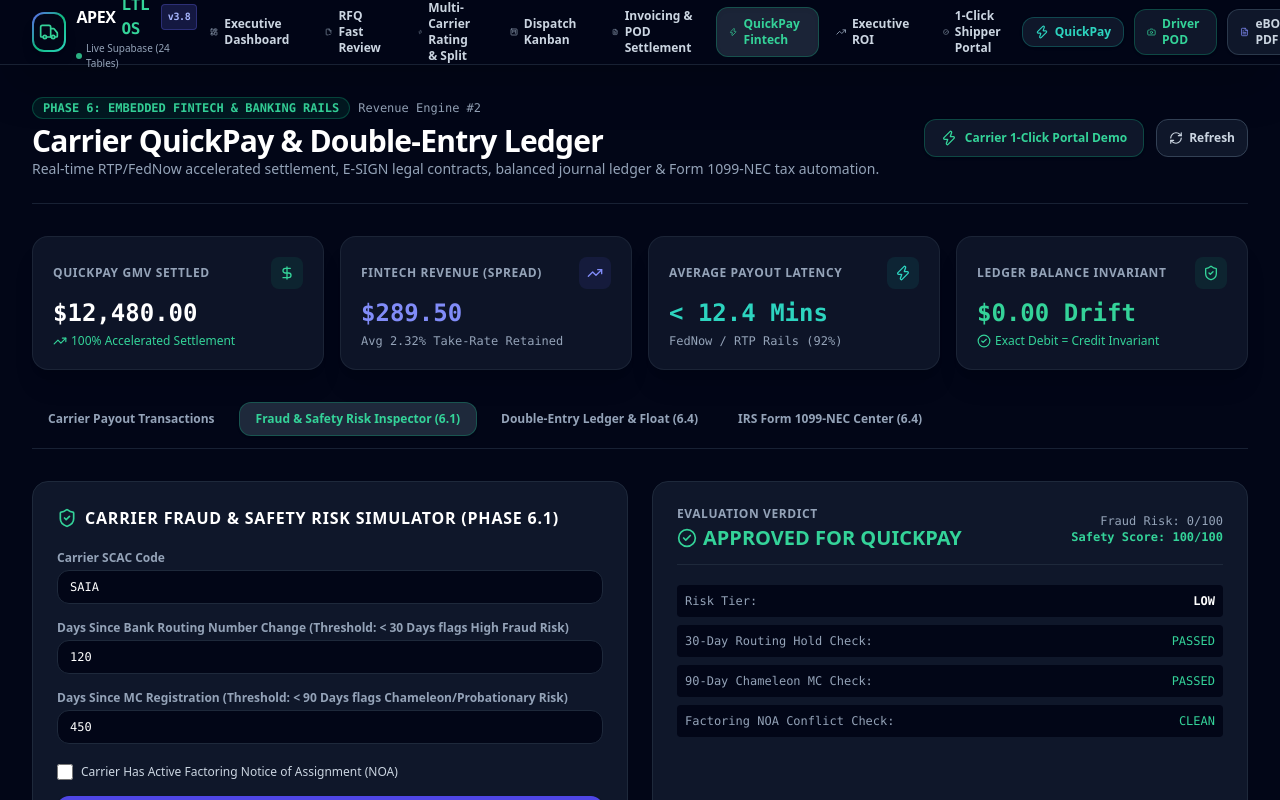
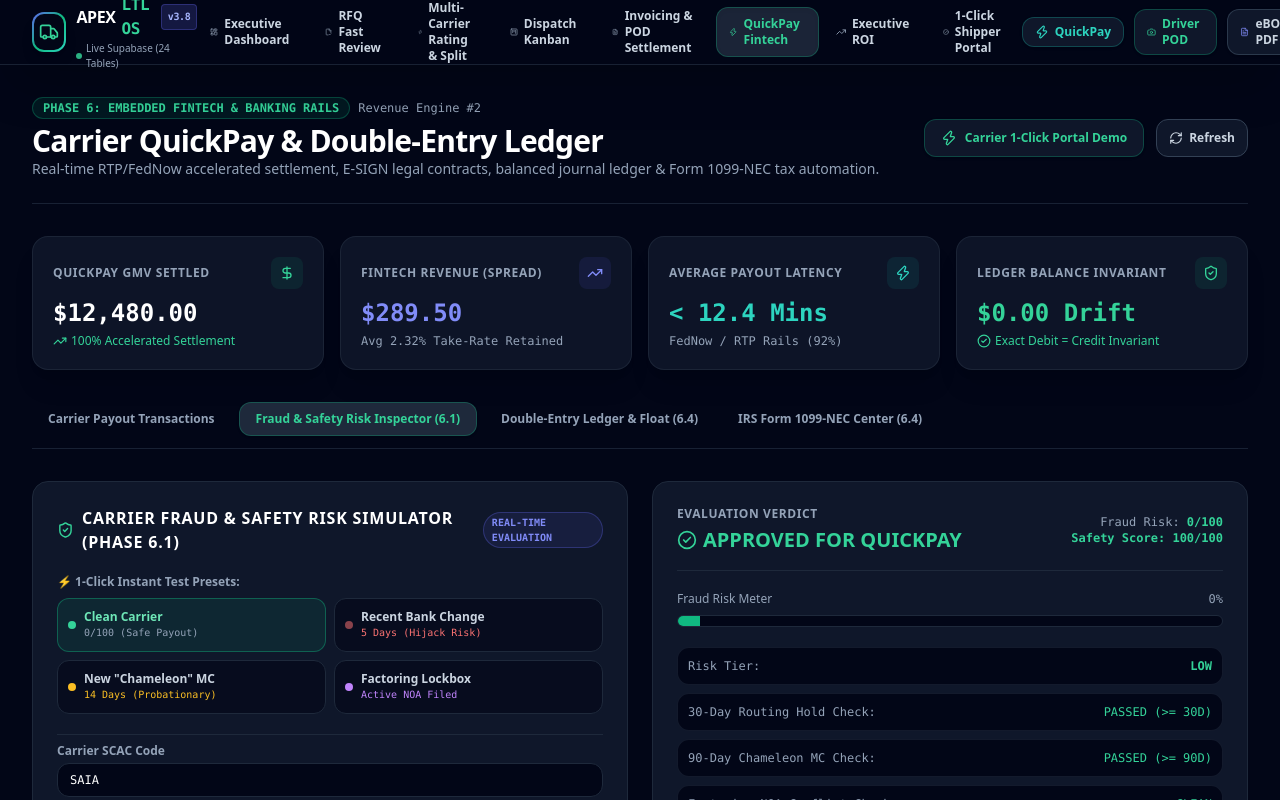
Before and after one commit to wararkarkrishna-cmd/ltl_startup, a Next.js app: page /quickpay in a window 1280 px wide. Both pictures are taken after a click on the button "Fraud & Safety Risk Inspector (6.1)". Shown: the top 800 px of the page. Built offline with nearby package versions, Linux system fonts and the light colour scheme.

Commit message:
feat: make fraud vetting simulator 100% real-time reactive with interactive sliders, 1-click test presets and dynamic risk meters

```diff
--- a/src/components/quickpay/QuickPayManagementDashboard.tsx
+++ b/src/components/quickpay/QuickPayManagementDashboard.tsx
@@ -146,22 +146,59 @@
 
   useEffect(() => {
     loadData();
-    handleRunVetting();
   }, []);
 
-  const handleRunVetting = () => {
+  useEffect(() => {
+    handleRunVetting();
+  }, [vettingCarrier, vettingRoutingDays, vettingMcAgeDays, vettingHasNoa]);
+
+  const handleRunVetting = (overrides?: {
+    carrier?: string;
+    routingDays?: number;
+    mcAgeDays?: number;
+    hasNoa?: boolean;
+  }) => {
+    const carrier = overrides?.carrier !== undefined ? overrides.carrier : vettingCarrier;
+    const routingDays = overrides?.routingDays !== undefined ? overrides.routingDays : vettingRoutingDays;
+    const mcAge = overrides?.mcAgeDays !== undefined ? overrides.mcAgeDays : vettingMcAgeDays;
+    const hasNoa = overrides?.hasNoa !== undefined ? overrides.hasNoa : vettingHasNoa;
+
     const result = CarrierFraudScoringEngine.evaluateCarrier({
       tenantId: '01916362-7901-7080-867c-9b8895092a01',
-      carrierScac: vettingCarrier,
-      carrierName: `${vettingCarrier} Logistics`,
+      carrierScac: carrier,
+      carrierName: `${carrier} Logistics`,
       dotNumber: '1948201',
       mcNumber: 'MC-849102',
-      daysSinceBankRoutingChange: vettingRoutingDays,
-      daysSinceMcRegistration: vettingMcAgeDays,
-      hasFactoringNoticeOfAssignment: vettingHasNoa,
+      daysSinceBankRoutingChange: routingDays,
+      daysSinceMcRegistration: mcAge,
+      hasFactoringNoticeOfAssignment: hasNoa,
       hasFactoringWaiver: false,
     });
     setVettingResult(result);
+  };
+
+  const applyPreset = (preset: 'clean' | 'recent_bank' | 'new_mc' | 'factoring_noa') => {
+    if (preset === 'clean') {
+      setVettingCarrier('SAIA');
+      setVettingRoutingDays(180);
+      setVettingMcAgeDays(365);
+      setVettingHasNoa(false);
+    } else if (preset === 'recent_bank') {
+      setVettingCarrier('XPO');
+      setVettingRoutingDays(5);
+      setVettingMcAgeDays(365);
+      setVettingHasNoa(false);
+    } else if (preset === 'new_mc') {
+      setVettingCarrier('ODFL');
+      setVettingRoutingDays(180);
+      setVettingMcAgeDays(14);
+      setVettingHasNoa(false);
+    } else if (preset === 'factoring_noa') {
+      setVettingCarrier('ESTES');
+      setVettingRoutingDays(180);
+      setVettingMcAgeDays(365);
+      setVettingHasNoa(true);
+    }
   };
 
   return (
@@ -360,12 +397,89 @@
       {activeTab === 'vetting' && (
         <div className="grid grid-cols-1 lg:grid-cols-2 gap-6">
           <div className="bg-slate-900 border border-slate-800 rounded-2xl p-6 space-y-5">
+            <div className="flex items-center justify-between">
               <h2 className="text-base font-bold text-white uppercase tracking-wider flex items-center gap-2">
                 <ShieldCheck className="w-5 h-5 text-emerald-400" />
                 Carrier Fraud & Safety Risk Simulator (Phase 6.1)
               </h2>
+              <span className="px-2 py-0.5 rounded-full bg-indigo-500/10 border border-indigo-500/30 text-indigo-400 text-[10px] font-mono font-bold">
+                REAL-TIME EVALUATION
+              </span>
+            </div>
 
-            <div className="space-y-4 text-xs">
+            {/* 1-Click Simulation Presets */}
+            <div>
+              <label className="block text-slate-400 font-semibold mb-2 text-xs">
+                ⚡ 1-Click Instant Test Presets:
+              </label>
+              <div className="grid grid-cols-2 gap-2">
+                <button
+                  type="button"
+                  onClick={() => applyPreset('clean')}
+                  className={`p-2.5 rounded-xl text-left border transition text-xs font-medium flex items-center gap-2 ${
+                    vettingRoutingDays >= 30 && vettingMcAgeDays >= 90 && !vettingHasNoa
+                      ? 'bg-emerald-500/10 border-emerald-500/40 text-emerald-300'
+                      : 'bg-slate-950/60 border-slate-800 text-slate-300 hover:border-slate-700'
+                  }`}
+                >
+                  <span className="w-2 h-2 rounded-full bg-emerald-400" />
+                  <div>
+                    <div className="font-bold">Clean Carrier</div>
+                    <div className="text-[10px] text-slate-400 font-mono">0/100 (Safe Payout)</div>
+                  </div>
+                </button>
+
+                <button
+                  type="button"
+                  onClick={() => applyPreset('recent_bank')}
+                  className={`p-2.5 rounded-xl text-left border transition text-xs font-medium flex items-center gap-2 ${
+                    vettingRoutingDays < 30
+                      ? 'bg-red-500/10 border-red-500/40 text-red-300'
+                      : 'bg-slate-950/60 border-slate-800 text-slate-300 hover:border-slate-700'
+                  }`}
+                >
+                  <span className="w-2 h-2 rounded-full bg-red-400 animate-pulse" />
+                  <div>
+                    <div className="font-bold">Recent Bank Change</div>
+                    <div className="text-[10px] text-red-400 font-mono">5 Days (Hijack Risk)</div>
+                  </div>
+                </button>
+
+                <button
+                  type="button"
+                  onClick={() => applyPreset('new_mc')}
+                  className={`p-2.5 rounded-xl text-left border transition text-xs font-medium flex items-center gap-2 ${
+                    vettingMcAgeDays < 90 && vettingRoutingDays >= 30
+                      ? 'bg-amber-500/10 border-amber-500/40 text-amber-300'
+                      : 'bg-slate-950/60 border-slate-800 text-slate-300 hover:border-slate-700'
+                  }`}
+                >
+                  <span className="w-2 h-2 rounded-full bg-amber-400" />
+                  <div>
+                    <div className="font-bold">New "Chameleon" MC</div>
+                    <div className="text-[10px] text-amber-400 font-mono">14 Days (Probationary)</div>
+                  </div>
+                </button>
+
+                <button
+                  type="button"
+                  onClick={() => applyPreset('factoring_noa')}
+                  className={`p-2.5 rounded-xl text-left border transition text-xs font-medium flex items-center gap-2 ${
+                    vettingHasNoa
+                      ? 'bg-purple-500/10 border-purple-500/40 text-purple-300'
+                      : 'bg-slate-950/60 border-slate-800 text-slate-300 hover:border-slate-700'
+                  }`}
+                >
+                  <span className="w-2 h-2 rounded-full bg-purple-400" />
+                  <div>
+                    <div className="font-bold">Factoring Lockbox</div>
+                    <div className="text-[10px] text-purple-400 font-mono">Active NOA Filed</div>
+                  </div>
+                </button>
+              </div>
+            </div>
+
+            <div className="space-y-4 text-xs pt-2 border-t border-slate-800">
               <div>
                 <label className="block text-slate-400 font-semibold mb-1">Carrier SCAC Code</label>
                 <input
@@ -377,55 +491,100 @@
               </div>
 
               <div>
-                <label className="block text-slate-400 font-semibold mb-1">
-                  Days Since Bank Routing Number Change (Threshold: &lt; 30 Days flags High Fraud Risk)
+                <div className="flex justify-between items-center mb-1">
+                  <label className="text-slate-400 font-semibold">
+                    Days Since Bank Routing Number Change
                   </label>
+                  <span
+                    className={`font-mono font-bold px-2 py-0.5 rounded text-[11px] ${
+                      vettingRoutingDays < 30
+                        ? 'bg-red-500/20 text-red-400 border border-red-500/30'
+                        : 'bg-emerald-500/20 text-emerald-400 border border-emerald-500/30'
+                    }`}
+                  >
+                    {vettingRoutingDays} Days {vettingRoutingDays < 30 ? '(🚨 HIGH FRAUD RISK)' : '(SAFE)'}
+                  </span>
+                </div>
+                <div className="space-y-2">
+                  <input
+                    type="range"
+                    min="0"
+                    max="180"
+                    value={Math.min(vettingRoutingDays, 180)}
+                    onChange={(e) => setVettingRoutingDays(parseInt(e.target.value, 10))}
+                    className="w-full accent-emerald-500 cursor-pointer"
+                  />
                   <input
                     type="number"
                     value={vettingRoutingDays}
                     onChange={(e) => setVettingRoutingDays(parseInt(e.target.value, 10) || 0)}
-                  className="w-full px-3 py-2 rounded-xl bg-slate-950 border border-slate-800 text-white font-mono"
+                    className="w-full px-3 py-1.5 rounded-xl bg-slate-950 border border-slate-800 text-white font-mono text-xs"
+                    placeholder="Enter days..."
                   />
+                </div>
+                <p className="text-[10px] text-slate-400 mt-1">
+                  Rule: Accounts with routing changes &lt; 30 days trigger immediate payout freeze due to bank takeover fraud heuristics.
+                </p>
               </div>
 
               <div>
-                <label className="block text-slate-400 font-semibold mb-1">
-                  Days Since MC Registration (Threshold: &lt; 90 Days flags Chameleon/Probationary Risk)
+                <div className="flex justify-between items-center mb-1">
+                  <label className="text-slate-400 font-semibold">
+                    Days Since MC Authority Registration
                   </label>
+                  <span
+                    className={`font-mono font-bold px-2 py-0.5 rounded text-[11px] ${
+                      vettingMcAgeDays < 90
+                        ? 'bg-amber-500/20 text-amber-400 border border-amber-500/30'
+                        : 'bg-emerald-500/20 text-emerald-400 border border-emerald-500/30'
+                    }`}
+                  >
+                    {vettingMcAgeDays} Days {vettingMcAgeDays < 90 ? '(⚠️ NEW MC PROBATION)' : '(ESTABLISHED)'}
+                  </span>
+                </div>
+                <div className="space-y-2">
+                  <input
+                    type="range"
+                    min="0"
+                    max="365"
+                    value={Math.min(vettingMcAgeDays, 365)}
+                    onChange={(e) => setVettingMcAgeDays(parseInt(e.target.value, 10))}
+                    className="w-full accent-indigo-500 cursor-pointer"
+                  />
                   <input
                     type="number"
                     value={vettingMcAgeDays}
                     onChange={(e) => setVettingMcAgeDays(parseInt(e.target.value, 10) || 0)}
-                  className="w-full px-3 py-2 rounded-xl bg-slate-950 border border-slate-800 text-white font-mono"
+                    className="w-full px-3 py-1.5 rounded-xl bg-slate-950 border border-slate-800 text-white font-mono text-xs"
+                    placeholder="Enter days..."
                   />
                 </div>
+                <p className="text-[10px] text-slate-400 mt-1">
+                  Rule: MC numbers &lt; 90 days old receive probationary scrutiny to eliminate chameleon carrier risks.
+                </p>
+              </div>
 
-              <label className="flex items-center gap-2 cursor-pointer pt-1">
+              <label className="flex items-center gap-2 cursor-pointer pt-2 border-t border-slate-800">
                 <input
                   type="checkbox"
                   checked={vettingHasNoa}
                   onChange={(e) => setVettingHasNoa(e.target.checked)}
                   className="w-4 h-4 rounded border-slate-700 bg-slate-950 text-emerald-500"
                 />
-                <span className="text-slate-300">Carrier Has Active Factoring Notice of Assignment (NOA)</span>
+                <span className="text-slate-300 font-medium">
+                  Carrier Has Active Factoring Notice of Assignment (NOA)
+                </span>
               </label>
-
-              <button
-                onClick={handleRunVetting}
-                className="w-full py-3 rounded-xl bg-indigo-600 hover:bg-indigo-500 text-white font-bold text-xs transition shadow"
-              >
-                Evaluate Carrier Safety & Fraud Score
-              </button>
             </div>
           </div>
 
           {/* Vetting Outcome Card */}
           {vettingResult && (
             <div className="bg-slate-900 border border-slate-800 rounded-2xl p-6 space-y-5">
-              <div className="flex items-center justify-between border-b border-slate-800 pb-3">
+              <div className="flex items-center justify-between border-b border-slate-800 pb-4">
                 <div>
                   <div className="text-xs text-slate-400 uppercase tracking-wider font-semibold">Evaluation Verdict</div>
-                  <div className="text-xl font-black text-white flex items-center gap-2 mt-0.5">
+                  <div className="text-xl font-black text-white flex items-center gap-2 mt-1">
                     {vettingResult.isQuickPayEligible ? (
                       <span className="text-emerald-400 flex items-center gap-1.5">
                         <CheckCircle2 className="w-5 h-5" />
@@ -441,39 +600,87 @@
                 </div>
 
                 <div className="text-right">
-                  <div className="text-xs text-slate-400 font-mono">Fraud Risk: {vettingResult.fraudRiskScore}/100</div>
-                  <div className="text-xs text-emerald-400 font-mono font-bold">Safety Score: {vettingResult.safetyScore}/100</div>
+                  <div className="text-xs text-slate-400 font-mono">
+                    Fraud Risk:{' '}
+                    <span
+                      className={`font-bold ${
+                        vettingResult.fraudRiskScore >= 50
+                          ? 'text-red-400'
+                          : vettingResult.fraudRiskScore > 20
+                          ? 'text-amber-400'
+                          : 'text-emerald-400'
+                      }`}
+                    >
+                      {vettingResult.fraudRiskScore}/100
+                    </span>
+                  </div>
+                  <div className="text-xs text-emerald-400 font-mono font-bold">
+                    Safety Score: {vettingResult.safetyScore}/100
+                  </div>
+                </div>
+              </div>
+
+              {/* Dynamic Risk Meter Bar */}
+              <div className="space-y-2">
+                <div className="flex justify-between text-xs text-slate-400 font-medium">
+                  <span>Fraud Risk Meter</span>
+                  <span className="font-mono">{vettingResult.fraudRiskScore}%</span>
+                </div>
+                <div className="w-full h-3 rounded-full bg-slate-950 border border-slate-800 overflow-hidden">
+                  <div
+                    className={`h-full transition-all duration-300 ${
+                      vettingResult.fraudRiskScore >= 50
+                        ? 'bg-gradient-to-r from-amber-500 to-red-500'
+                        : vettingResult.fraudRiskScore > 20
+                        ? 'bg-gradient-to-r from-emerald-500 to-amber-500'
+                        : 'bg-emerald-500'
+                    }`}
+                    style={{ width: `${Math.max(vettingResult.fraudRiskScore, 4)}%` }}
+                  />
                 </div>
               </div>
 
               <div className="space-y-2 text-xs font-mono">
-                <div className="flex justify-between p-2 rounded bg-slate-950">
+                <div className="flex justify-between p-2.5 rounded-xl bg-slate-950 border border-slate-800/60">
                   <span className="text-slate-400">Risk Tier:</span>
-                  <span className="font-bold text-white">{vettingResult.riskTier}</span>
+                  <span
+                    className={`font-bold ${
+                      vettingResult.riskTier === 'LOW'
+                        ? 'text-emerald-400'
+                        : vettingResult.riskTier === 'MEDIUM'
+                        ? 'text-amber-400'
+                        : 'text-red-400'
+                    }`}
+                  >
+                    {vettingResult.riskTier}
+                  </span>
                 </div>
-                <div className="flex justify-between p-2 rounded bg-slate-950">
+                <div className="flex justify-between p-2.5 rounded-xl bg-slate-950 border border-slate-800/60">
                   <span className="text-slate-400">30-Day Routing Hold Check:</span>
                   <span className={vettingResult.checks.isRecentRoutingNumberChange ? 'text-red-400 font-bold' : 'text-emerald-400'}>
-                    {vettingResult.checks.isRecentRoutingNumberChange ? 'FAILED (CHANGED < 30D)' : 'PASSED'}
+                    {vettingResult.checks.isRecentRoutingNumberChange ? 'FAILED (CHANGED < 30D)' : 'PASSED (>= 30D)'}
                   </span>
                 </div>
-                <div className="flex justify-between p-2 rounded bg-slate-950">
+                <div className="flex justify-between p-2.5 rounded-xl bg-slate-950 border border-slate-800/60">
                   <span className="text-slate-400">90-Day Chameleon MC Check:</span>
-                  <span className={vettingResult.checks.isNewlyRegisteredMc ? 'text-yellow-400 font-bold' : 'text-emerald-400'}>
-                    {vettingResult.checks.isNewlyRegisteredMc ? 'PROBATIONARY (< 90D)' : 'PASSED'}
+                  <span className={vettingResult.checks.isNewlyRegisteredMc ? 'text-amber-400 font-bold' : 'text-emerald-400'}>
+                    {vettingResult.checks.isNewlyRegisteredMc ? 'PROBATIONARY (< 90D)' : 'PASSED (>= 90D)'}
                   </span>
                 </div>
-                <div className="flex justify-between p-2 rounded bg-slate-950">
+                <div className="flex justify-between p-2.5 rounded-xl bg-slate-950 border border-slate-800/60">
                   <span className="text-slate-400">Factoring NOA Conflict Check:</span>
-                  <span className={vettingResult.checks.hasFactoringConflict ? 'text-red-400 font-bold' : 'text-emerald-400'}>
-                    {vettingResult.checks.hasFactoringConflict ? 'BLOCKED (NO WAIVER)' : 'CLEAN'}
+                  <span className={vettingResult.checks.hasFactoringConflict ? 'text-purple-400 font-bold' : 'text-emerald-400'}>
+                    {vettingResult.checks.hasFactoringConflict ? 'BLOCKED (UCC ART. 9 LOCKBOX)' : 'CLEAN'}
                   </span>
                 </div>
               </div>
 
               {vettingResult.ineligibilityReasons?.length > 0 && (
-                <div className="p-3 rounded-xl bg-red-500/10 border border-red-500/20 text-red-300 text-xs space-y-1">
-                  <div className="font-bold">Blocking Reasons:</div>
+                <div className="p-3.5 rounded-xl bg-red-500/10 border border-red-500/30 text-red-300 text-xs space-y-1.5">
+                  <div className="font-bold flex items-center gap-1.5 text-red-400">
+                    <AlertTriangle className="w-4 h-4" />
+                    Automated Protection Block Reasons:
+                  </div>
                   {vettingResult.ineligibilityReasons.map((r: string, idx: number) => (
                     <div key={idx}>• {r}</div>
                   ))}
```
Lines whose indentation alone changed are shown as unchanged.
